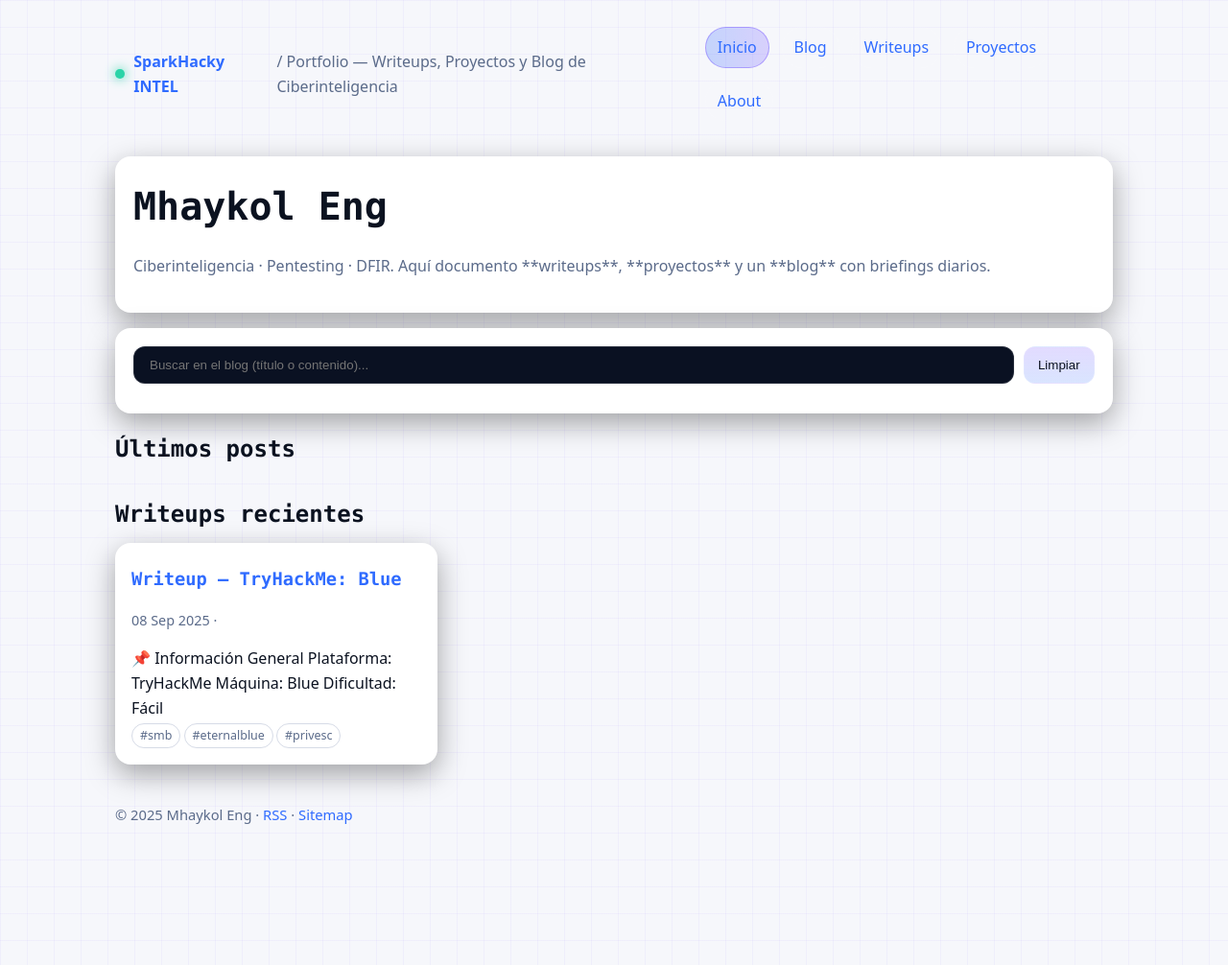
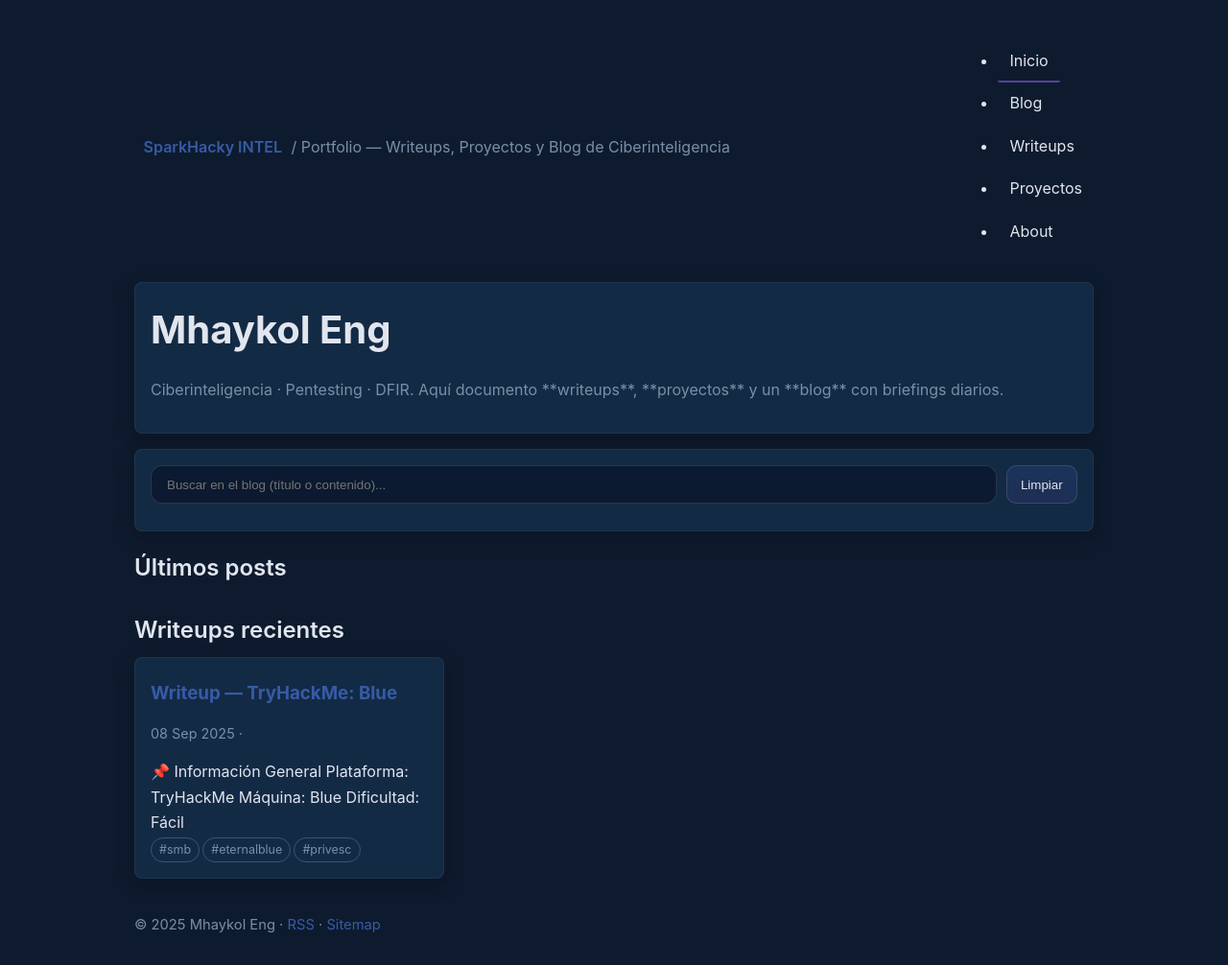
Before and after one commit to Sparkhacky/sparkhacky.github.io, a Jekyll site: the page built from index.md, in a window 1280 px wide. Shown: the whole page at 96% size. Built offline with Jekyll 4.4.1, drawn with Linux system fonts in a browser that asks for light colours; comment, search, counter and statistics services are not loaded.

Commit message:
Update style.css

```diff
--- a/assets/css/style.css
+++ b/assets/css/style.css
@@ -1,53 +1,74 @@
-/* === SparkHacky INTEL Theme === */
+/* SparkHacky INTEL — UI seria, accesible, sin grid ni saturación */
 :root{
-  --bg:#0B1220;
-  --panel:#0F1830;
-  --ink:#E6EAF3;
-  --muted:#9AA6C1;
-  --accent:#7C5CFF;    /* morado */
-  --accent-2:#2F6BFF;  /* azul */
-  --ok:#2BD4A7;
-  --danger:#FF5470;
-  --radius:16px;
-  --shadow:0 10px 30px rgba(0,0,0,.35);
-  --grid:linear-gradient( to bottom, rgba(124,92,255,.05) 1px, transparent 1px),
-         linear-gradient( to right, rgba(124,92,255,.05) 1px, transparent 1px);
+  --bg:#0E1B2E;         /* fondo principal (azul petróleo) */
+  --panel:#132A45;      /* paneles/tarjetas */
+  --text:#E1E5EE;       /* texto principal (off-white) */
+  --muted:#7A8FA7;      /* texto secundario */
+  --accent:#57419D;     /* púrpura apagado */
+  --accent-2:#375BA7;   /* azul acento */
+  --radius:8px;
+  --shadow:0 6px 18px rgba(0,0,0,.25);
 }
-@media (prefers-color-scheme: light){
-  :root{ --bg:#f6f7fb; --panel:#ffffff; --ink:#0b1220; --muted:#5b6b8a; }
+
+*{box-sizing:border-box}
+html,body{height:100%}
+body{
+  margin:0;
+  background:var(--bg);
+  color:var(--text);
+  font:16px/1.65 Inter,system-ui,Segoe UI,Roboto,Arial,sans-serif;
 }
-*{box-sizing:border-box} html,body{height:100%}
-body{
-  margin:0; font:16px/1.65 ui-sans-serif,system-ui,Segoe UI,Inter,Roboto,Arial;
-  color:var(--ink); background:var(--bg);
-  background-image: var(--grid); background-size: 28px 28px;
+
+/* Enlaces */
+a{color:var(--accent-2);text-decoration:none}
+a:hover{text-decoration:underline}
+
+/* Contenedor */
+.container{max-width:1040px;margin:0 auto;padding:20px}
+
+/* Header + nav */
+header.site{display:flex;align-items:center;justify-content:space-between;gap:.75rem;margin:6px 0}
+.brand{display:flex;align-items:center;gap:.6rem}
+.brand strong{font-weight:600}
+nav a{
+  display:inline-block;padding:.5rem .75rem;border-bottom:2px solid transparent;border-radius:2px;color:var(--text)
 }
-.container{max-width:1080px;margin:0 auto;padding:20px}
-a{color:var(--accent-2);text-decoration:none} a:hover{text-decoration:underline}
-header.site{display:flex;align-items:center;justify-content:space-between;gap:12px;margin:8px 0}
-.brand{display:flex;align-items:center;gap:.6rem}
-.brand .dot{width:10px;height:10px;border-radius:50%;background:var(--ok);box-shadow:0 0 12px var(--ok)}
-nav ul{display:flex;gap:.8rem;list-style:none;padding:0;margin:0;flex-wrap:wrap}
-nav a{display:inline-block;padding:.45rem .75rem;border-radius:999px;background:rgba(255,255,255,.03);border:1px solid rgba(255,255,255,.06)}
-nav a.active{background:linear-gradient(90deg,rgba(47,107,255,.25),rgba(124,92,255,.25));border-color:rgba(124,92,255,.45)}
-.hero{display:grid;gap:16px;margin:16px 0}
-.hero .panel{background:var(--panel);border:1px solid rgba(255,255,255,.08);border-radius:var(--radius);padding:18px;box-shadow:var(--shadow)}
-h1,h2,h3,code,kbd{font-family: ui-monospace, SFMono-Regular, Menlo, Consolas, "Liberation Mono", monospace}
-h1{font-size:clamp(28px,4vw,40px);margin:0 0 8px}
-h2{margin:18px 0 10px}
+nav a.active, nav a:hover{border-bottom-color:var(--accent)}
+
+/* Hero */
+.hero{display:grid;gap:16px;margin:14px 0}
+.panel{
+  background:var(--panel);
+  border:1px solid rgba(255,255,255,.05);
+  border-radius:var(--radius);
+  padding:16px;
+  box-shadow:var(--shadow);
+}
+h1{font-size:clamp(28px,4vw,40px);margin:0 0 6px;font-weight:700}
+h2{margin:18px 0 8px;font-weight:600}
 .muted{color:var(--muted)}
+
+/* Grid y tarjetas */
 .grid{display:grid;gap:16px}
 .grid-3{grid-template-columns:repeat(1,1fr)}
-@media(min-width:800px){ .grid-3{grid-template-columns:repeat(3,1fr)} }
-.card{background:var(--panel);border:1px solid rgba(255,255,255,.08);border-radius:var(--radius);padding:16px;box-shadow:var(--shadow)}
+@media(min-width:800px){.grid-3{grid-template-columns:repeat(3,1fr)}}
+.card{background:var(--panel);border:1px solid rgba(255,255,255,.05);border-radius:var(--radius);padding:16px;box-shadow:var(--shadow)}
 .card h3{margin:6px 0 8px}
 .meta{font-size:.9rem;color:var(--muted)}
-.tag{display:inline-block;font-size:.78rem;color:var(--muted);border:1px solid rgba(154,166,193,.4);padding:.1rem .5rem;border-radius:999px;margin:.15rem .2rem 0 0}
+.tag{display:inline-block;font-size:.78rem;color:var(--muted);border:1px solid rgba(122,143,167,.4);padding:.1rem .5rem;border-radius:999px;margin:.15rem .2rem 0 0}
+
+/* Buscador */
 .searchbar{display:flex;gap:10px}
-input.search{flex:1;padding:.7rem 1rem;border-radius:12px;border:1px solid rgba(255,255,255,.12);background:#0a1122;color:var(--ink);outline:none}
-input.search:focus{border-color:var(--accent);box-shadow:0 0 0 3px rgba(124,92,255,.18)}
-.btn{padding:.65rem .9rem;border-radius:12px;border:1px solid rgba(255,255,255,.12);background:linear-gradient(180deg,rgba(124,92,255,.22),rgba(47,107,255,.18));color:var(--ink)}
-footer{margin:40px 0 10px;color:var(--muted);font-size:.92rem}
-.hr{height:1px;background:linear-gradient(90deg,transparent,rgba(255,255,255,.12),transparent);border:0;margin:18px 0}
-:focus-visible{outline:3px solid rgba(124,92,255,.5);outline-offset:2px}
+input.search{
+  flex:1;padding:.7rem 1rem;border-radius:12px;border:1px solid rgba(255,255,255,.12);
+  background:#0b1a30;color:var(--text);outline:none
+}
+input.search:focus{border-color:var(--accent);box-shadow:0 0 0 3px rgba(87,65,157,.18)}
+.btn{padding:.65rem .9rem;border-radius:10px;border:1px solid rgba(255,255,255,.12);background:linear-gradient(180deg,rgba(55,91,167,.22),rgba(87,65,157,.18));color:var(--text)}
+
+/* Footer */
+footer{margin:36px 0 10px;color:var(--muted);font-size:.92rem}
+
+/* Accesibilidad */
+:focus-visible{outline:3px solid rgba(87,65,157,.5);outline-offset:2px}
 @media (prefers-reduced-motion: reduce){ *{animation:none!important;transition:none!important} }
```
